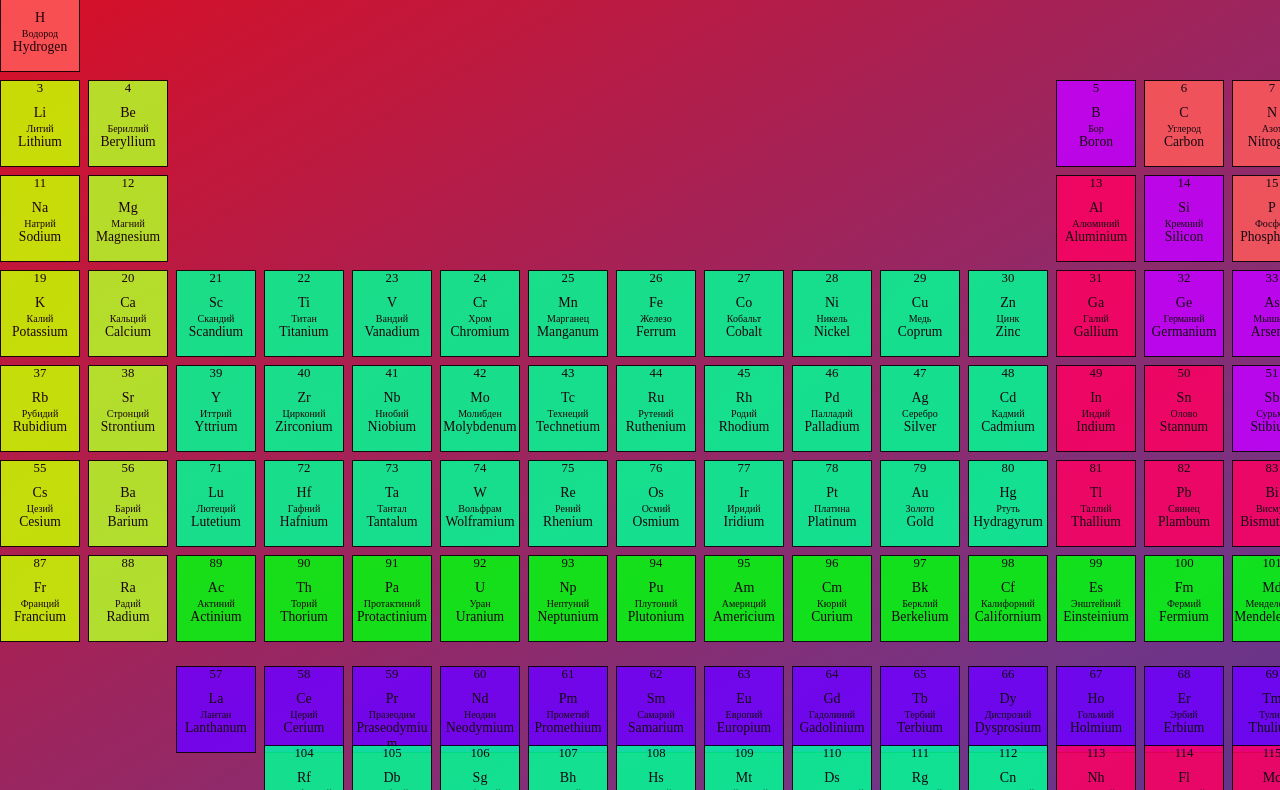
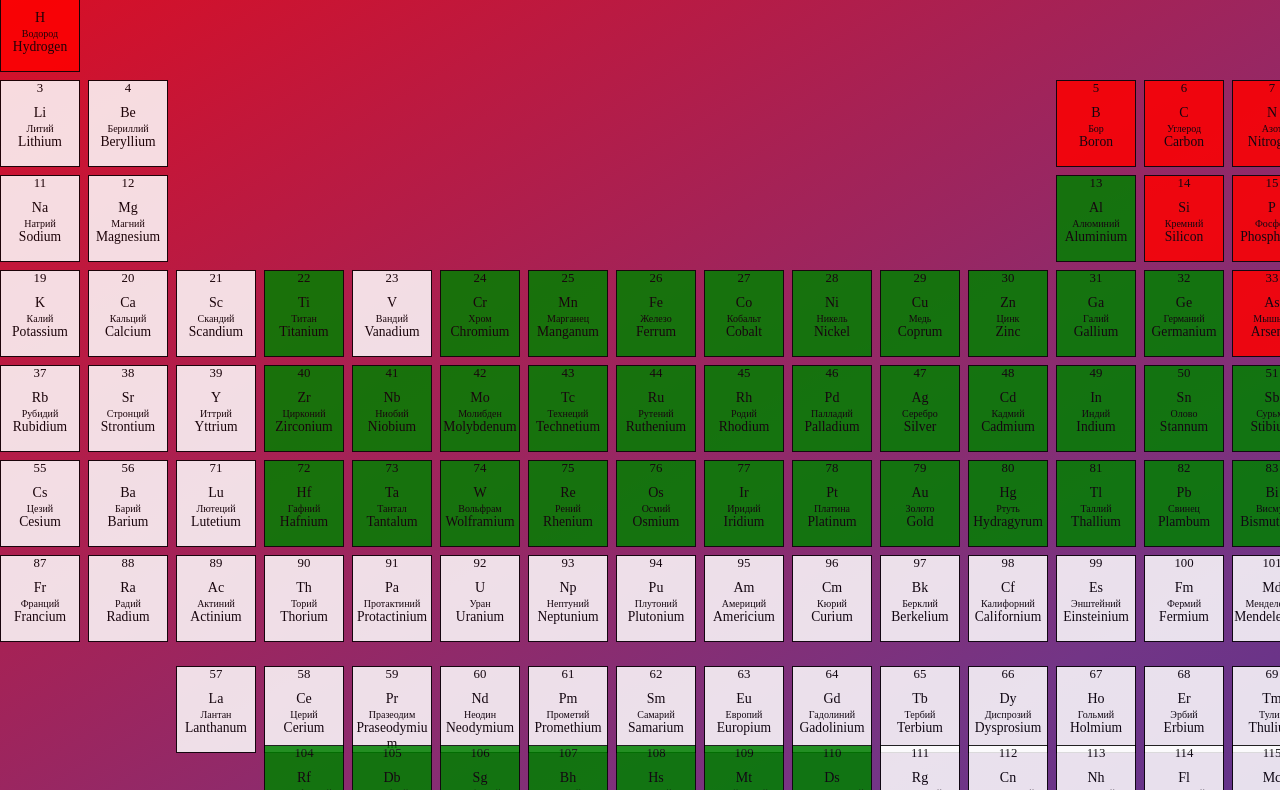
Before and after one commit to Seregan27/Mendeleev, a plain HTML site: page index.html in a window 1280 px wide. Shown: the part 52-842 px from the top of the page. Drawn offline with nearby package versions, Linux system fonts and the light colour scheme.

Commit message:
Add files via upload

```diff
--- a/index.html
+++ b/index.html
@@ -19,13 +19,13 @@
    Переодическая таблица Менделеева</h1>
 
    <div class='p-Table' aria-labelledby='page-title'>
-   <div tabindex='0' class='ele ele-1 d-nonmetal gas'>
+   <div tabindex='0' class='ele ele-1 n-gas1'>
       <div  class='ele-name' title='Hydrogen'><a href="https://seregan27.github.io/Hydrogen/">
          H
        <p>Водород</p>
        </div></a>
    </div>
-   <div tabindex='0' class='ele ele-2 n-gas gas'>
+   <div tabindex='0' class='ele ele-2 n-gas'>
       <div class='ele-name' title='Helium'> <a href="https://seregan27.github.io/Helium/">
          He
          <p>Гелий</p>
@@ -43,37 +43,37 @@
          <p>Бериллий</p>
       </div> </a>
    </div>
-   <div tabindex='0' class='ele ele-5 metalloid'>
+   <div tabindex='0' class='ele ele-5 n-gas1'>
       <div class='ele-name' title='Boron'> <a href="https://seregan27.github.io/Borum/">
          B
          <p>Бор</p>
       </div> </a>
    </div>
-   <div tabindex='0' class='ele ele-6 d-nonmetal gas'>
+   <div tabindex='0' class='ele ele-6 n-gas1'>
       <div class='ele-name' title='Carbon'> <a href=" https://seregan27.github.io/Carbon/">
          C
          <p>Углерод</p>
       </div> </a>
    </div>
-   <div tabindex='0' class='ele ele-7 d-nonmetal gas'>
+   <div tabindex='0' class='ele ele-7 n-gas1'>
          <div class='ele-name' title='Nitrogen'> <a href="https://seregan27.github.io/Nitrogen/">
          N
          <p>Азот</p>
       </div> </a>
    </div>
-   <div tabindex='0' class='ele ele-8 d-nonmetal gas'>
+   <div tabindex='0' class='ele ele-8 n-gas1'>
       <div class='ele-name' title='Oxygen'> <a href="https://seregan27.github.io/Oxygen/">
          O
          <p>Кислород</p>
       </div> </a>
    </div>
-   <div tabindex='0' class='ele ele-9  galogen'>
+   <div tabindex='0' class='ele ele-9  n-gas1'>
       <div class='ele-name' title='Fluorine'> <a href="https://seregan27.github.io/Fluorine/">
          F
          <p>Фтор</p>
       </div> </a>
    </div>
-   <div tabindex='0' class='ele ele-10 n-gas gas'>
+   <div tabindex='0' class='ele ele-10 n-gas1'>
       <div class='ele-name' title='Neon'> <a href="https://seregan27.github.io/Neon/">
          Ne
          <p>Неон</p>
@@ -91,37 +91,37 @@
          <p>Магний</p>
       </div> </a>
    </div>
-   <div tabindex='0' class='ele ele-13 pTransition-metal'>
+   <div tabindex='0' class='ele ele-13 alearth-metal1'>
       <div class='ele-name' title='Aluminium'> <a href="https://seregan27.github.io/Aluminium/">
          Al
          <p>Алюминий</p>
       </div> </a>
    </div>
-   <div tabindex='0' class='ele ele-14 metalloid'>
+   <div tabindex='0' class='ele ele-14 n-gas1'>
       <div class='ele-name' title='Silicon'> <a href="https://seregan27.github.io/Silicon/">
          Si
          <p>Кремний</p>
       </div> </a>
    </div>
-   <div tabindex='0' class='ele ele-15 d-nonmetal'>
+   <div tabindex='0' class='ele ele-15 n-gas1'>
       <div class='ele-name' title='Phosphorus'>  <a href="https://seregan27.github.io/Phosphorus/">
          P
          <p>Фосфор</p>
       </div> </a>
    </div>
-   <div tabindex='0' class='ele ele-16 d-nonmetal'>
+   <div tabindex='0' class='ele ele-16 n-gas1'>
       <div class='ele-name' title='Sulfur'> <a href="https://seregan27.github.io/Sulfur/">
          S
          <p>Сера</p>
       </div> </a>
    </div>
-   <div tabindex='0' class='ele ele-17  galogen'>
+   <div tabindex='0' class='ele ele-17  n-gas1'>
       <div class='ele-name' title='Chlorium'> <a href="https://seregan27.github.io/Chlorum/">
          Cl
          <p>Хлор</p>
       </div> </a>
    </div>
-   <div tabindex='0' class='ele ele-18 n-gas gas'>
+   <div tabindex='0' class='ele ele-18 n-gas1'>
       <div class='ele-name' title='Argon'> <a href="https://seregan27.github.io/Argon/">
          Ar
          <p>Аргон</p>
@@ -145,7 +145,7 @@
          <p>Скандий</p>
       </div> </a>
    </div>
-   <div tabindex='0' class='ele ele-22 trans'>
+   <div tabindex='0' class='ele ele-22 alearth-metal1'>
       <div class='ele-name' title='Titanium'> <a href="https://seregan27.github.io/Titanium/">
          Ti
          <p>Титан</p>
@@ -157,79 +157,79 @@
          <p>Вандий</p>
       </div> </a>
    </div>
-   <div tabindex='0' class='ele ele-24 trans'>
+   <div tabindex='0' class='ele ele-24 alearth-metal1'>
       <div class='ele-name' title='Chromium'> <a href="https://seregan27.github.io/Chromium/">
          Cr
          <p>Хром</p>
       </div> </a>
    </div>
-   <div tabindex='0' class='ele ele-25 trans'>
+   <div tabindex='0' class='ele ele-25 alearth-metal1'>
       <div class='ele-name' title='Manganum'> <a href="https://seregan27.github.io/Manganum/">
          Mn
          <p>Марганец</p>
       </div> </a>
    </div>
-   <div tabindex='0' class='ele ele-26 trans'>
+   <div tabindex='0' class='ele ele-26 alearth-metal1'>
       <div class='ele-name' title='Ferrum'> <a href="https://seregan27.github.io/Ferrum/">
          Fe
          <p>Железо</p>
       </div> </a>
    </div>
-   <div tabindex='0' class='ele ele-27 trans'>
+   <div tabindex='0' class='ele ele-27 alearth-metal1'>
       <div class='ele-name' title='Cobalt'> <a href="https://seregan27.github.io/Cobaltum/">
          Co
          <p>Кобальт</p>
       </div> </a>
    </div>
-   <div tabindex='0' class='ele ele-28 trans'>
+   <div tabindex='0' class='ele ele-28 alearth-metal1'>
       <div class='ele-name' title='Nickel'> <a href="https://seregan27.github.io/Niccolum/">
          Ni
          <p>Никель</p>
       </div> </a>
    </div>
-   <div tabindex='0' class='ele ele-29 trans'>
+   <div tabindex='0' class='ele ele-29 alearth-metal1'>
       <div class='ele-name' title='Coprum'> <a href="https://seregan27.github.io/Cuprum/">
          Cu
          <p>Медь</p>
       </div> </a>
    </div>
-   <div tabindex='0' class='ele ele-30 trans'>
+   <div tabindex='0' class='ele ele-30 alearth-metal1'>
       <div class='ele-name' title='Zinc'> <a href="https://seregan27.github.io/Zincum/">
          Zn
          <p>Цинк</p>
       </div> </a>
    </div>
-   <div tabindex='0' class='ele ele-31 pTransition-metal'>
+   <div tabindex='0' class='ele ele-31 alearth-metal1'>
       <div class='ele-name' title='Gallium'> <a href="https://seregan27.github.io/Gallium/">
          Ga
          <p>Галий</p>
       </div> </a>
    </div>
-   <div tabindex='0' class='ele ele-32 metalloid'>
+   <div tabindex='0' class='ele ele-32 alearth-metal1'>
       <div class='ele-name' title='Germanium'> <a href="https://seregan27.github.io/Germ-nium/">
          Ge
          <p>Германий</p>
       </div> </a>
    </div>
-   <div tabindex='0' class='ele ele-33 metalloid'>
+   <div tabindex='0' class='ele ele-33 n-gas1'>
       <div class='ele-name' title='Arsenic'> <a href="https://seregan27.github.io/Arsenicum/">
          As
          <p>Мышьяк</p>
       </div> </a>
    </div>
-   <div tabindex='0' class='ele ele-34 d-nonmetal'>
+   <div tabindex='0' class='ele ele-34 n-gas1'>
       <div class='ele-name' title='Selenium'> <a href="https://seregan27.github.io/Selenium/">
          Se
          <p>Селен</p>
       </div> </a>
    </div>
-   <div tabindex='0' class='ele ele-35  galogen'>
+   <div tabindex='0' class='ele ele-35 n-gas1'>
       <div class='ele-name' title='Bromum'> <a href="https://seregan27.github.io/Bromum/">
          Br
          <p>Бром</p>
       </div> </a>
    </div>
-   <div tabindex='0' class='ele ele-36 n-gas gas'>
+   <div tabindex='0' class='ele ele-36 n-gas1'>
       <div class='ele-name' title='Krypton'> <a href="https://seregan27.github.io/Krypton/">
          Kr
          <p>Криптон</p>
@@ -253,91 +253,91 @@
          <p>Иттрий</p>
       </div> </a>
    </div>
-   <div tabindex='0' class='ele ele-40 trans'>
+   <div tabindex='0' class='ele ele-40 alearth-metal1'>
       <div class='ele-name' title='Zirconium'> <a href="https://seregan27.github.io/Zirconium/">
          Zr
          <p>Цирконий</p>
       </div> </a>
    </div>
-   <div tabindex='0' class='ele ele-41 trans'>
+   <div tabindex='0' class='ele ele-41 alearth-metal1'>
       <div class='ele-name' title='Niobium'> <a href="https://seregan27.github.io/Niobium/">
          Nb
          <p>Ниобий</p>
       </div> </a>
    </div>
-   <div tabindex='0' class='ele ele-42 trans'>
+   <div tabindex='0' class='ele ele-42 alearth-metal1'>
       <div class='ele-name' title='Molybdenum'> <a href="https://seregan27.github.io/Molybdaenum/">
          Mo
          <p>Молибден</p>
       </div> </a>
    </div>
-   <div tabindex='0' class='ele ele-43 trans'>
+   <div tabindex='0' class='ele ele-43 alearth-metal1'>
       <div class='ele-name' title='Technetium'> <a href="https://seregan27.github.io/Technetium/">
          Tc
          <p>Технеций</p>
       </div> </a>
    </div>
-   <div tabindex='0' class='ele ele-44 trans'>
+   <div tabindex='0' class='ele ele-44 alearth-metal1'>
       <div class='ele-name' title='Ruthenium'> <a href="https://seregan27.github.io/Ruthenium/">
          Ru
          <p>Рутений</p>
       </div> </a>
    </div>
-   <div tabindex='0' class='ele ele-45 trans'>
+   <div tabindex='0' class='ele ele-45 alearth-metal1'>
       <div class='ele-name' title='Rhodium'> <a href="https://seregan27.github.io/Rhodium/">
          Rh
          <p>Родий</p>
       </div> </a>
    </div>
-   <div tabindex='0' class='ele ele-46 trans'>
+   <div tabindex='0' class='ele ele-46 alearth-metal1'>
       <div class='ele-name' title='Palladium'> <a href="https://seregan27.github.io/Palladium/">
          Pd
          <p>Палладий</p>
       </div> </a>
    </div>
-   <div tabindex='0' class='ele ele-47 trans'>
+   <div tabindex='0' class='ele ele-47 alearth-metal1'>
       <div class='ele-name' title='Silver'> <a href="https://seregan27.github.io/Silver/">
          Ag
           <p>Серебро</p>
       </div> </a>
    </div>
-   <div tabindex='0' class='ele ele-48 trans'>
+   <div tabindex='0' class='ele ele-48 alearth-metal1'>
       <div class='ele-name' title='Cadmium'> <a href="https://seregan27.github.io/Cadmium/">
          Cd
          <p>Кадмий</p>
       </div></a>
    </div>
-   <div tabindex='0' class='ele ele-49 pTransition-metal'>
+   <div tabindex='0' class='ele ele-49 alearth-metal1'>
       <div class='ele-name' title='Indium'> <a href="https://seregan27.github.io/Indium/">
          In
          <p>Индий</p>
       </div>  </a>
    </div>
-   <div tabindex='0' class='ele ele-50 pTransition-metal'>
+   <div tabindex='0' class='ele ele-50 alearth-metal1'>
       <div class='ele-name' title='Stannum'> <a href="https://seregan27.github.io/Stannum/">
          Sn
          <p>Олово</p>
       </div> </a>
    </div>
-   <div tabindex='0' class='ele ele-51 metalloid'>
+   <div tabindex='0' class='ele ele-51 alearth-metal1'>
       <div class='ele-name' title='Stibium'> <a href="https://seregan27.github.io/Stibium/">
          Sb
          <p>Сурьма</p>
       </div> </a>
    </div>
-   <div tabindex='0' class='ele ele-52 metalloid'>
+   <div tabindex='0' class='ele ele-52 n-gas1'>
       <div class='ele-name' title='Tellurium'> <a href="https://seregan27.github.io/Tellurium/">
          Te
          <p>Теллур</p>
       </div> </a>
    </div>
-   <div tabindex='0' class='ele ele-53 galogen'>
+   <div tabindex='0' class='ele ele-53 n-gas1'>
       <div class='ele-name' title='Iodum'> <a href="https://seregan27.github.io/Iodum/">
          I
          <p>Иод</p>
       </div> </a>
    </div>
-   <div tabindex='0' class='ele ele-54 n-gas gas'>
+   <div tabindex='0' class='ele ele-54 n-gas1'>
       <div class='ele-name' title='Xenon'> <a href="https://seregan27.github.io/Xenon/">
          Xe
          <p>Ксенон</p>
@@ -445,91 +445,91 @@
          <p>Лютеций</p>
       </div> </a>
    </div>
-   <div tabindex='0' class='ele ele-72 trans'>
+   <div tabindex='0' class='ele ele-72 alearth-metal1'>
       <div class='ele-name' title='Hafnium'> <a href="https://seregan27.github.io/Hafnium/">
          Hf
          <p>Гафний</p>
       </div> </a>
    </div>
-   <div tabindex='0' class='ele ele-73 trans'>
+   <div tabindex='0' class='ele ele-73 alearth-metal1'>
       <div class='ele-name' title='Tantalum'> <a href="https://seregan27.github.io/Tantalum/">
          Ta
          <p>Тантал</p>
       </div> </a>
    </div>
-   <div tabindex='0' class='ele ele-74 trans'>
+   <div tabindex='0' class='ele ele-74 alearth-metal1'>
       <div class='ele-name' title='Wolframium'>  <a href="https://seregan27.github.io/Wolframium/">
          W
          <p>Вольфрам</p>
       </div> </a>
    </div>
-   <div tabindex='0' class='ele ele-75 trans'>
+   <div tabindex='0' class='ele ele-75 alearth-metal1'>
       <div class='ele-name' title='Rhenium'> <a href="https://seregan27.github.io/Rhenium/">
          Re
          <p>Рений</p>
       </div> </a>
    </div>
-   <div tabindex='0' class='ele ele-76 trans'>
+   <div tabindex='0' class='ele ele-76 alearth-metal1'>
       <div class='ele-name' title='Osmium'> <a href="https://seregan27.github.io/osmium/">
          Os
          <p>Осмий</p>
       </div> </a>
    </div>
-   <div tabindex='0' class='ele ele-77 trans'>
+   <div tabindex='0' class='ele ele-77 alearth-metal1'>
       <div class='ele-name' title='Iridium'> <a href="https://seregan27.github.io/Iridium/">
          Ir
          <p>Иридий</p>
       </div> </a>
    </div>
-   <div tabindex='0' class='ele ele-78 trans'>
+   <div tabindex='0' class='ele ele-78 alearth-metal1'>
       <div class='ele-name' title='Platinum'> <a href="https://seregan27.github.io/Platinum/">
          Pt
          <p>Платина</p>
       </div> </a>
    </div>
-   <div tabindex='0' class='ele ele-79 trans'>
+   <div tabindex='0' class='ele ele-79 alearth-metal1'>
       <div class='ele-name' title='Gold'> <a href="https://seregan27.github.io/Aurum/">
          Au
          <p>Золото</p>
       </div> </a>
    </div>
-   <div tabindex='0' class='ele ele-80 trans'>
+   <div tabindex='0' class='ele ele-80 alearth-metal1'>
       <div class='ele-name' title='Hydragyrum'> <a href="https://seregan27.github.io/Hydrargyrum/">
          Hg
        <p>Ртуть</p>
       </div> </a>
    </div>
-   <div tabindex='0' class='ele ele-81 pTransition-metal'>
+   <div tabindex='0' class='ele ele-81 alearth-metal1'>
       <div class='ele-name' title='Thallium'> <a href="https://seregan27.github.io/Thallium/">
          Tl
          <p>Таллий</p>
       </div> </a>
    </div>
-   <div tabindex='0' class='ele ele-82 pTransition-metal'>
+   <div tabindex='0' class='ele ele-82 alearth-metal1'>
       <div class='ele-name' title='Plambum'> <a href="https://seregan27.github.io/Plumbum/">
          Pb
          <p>Свинец</p>
       </div> </a>
    </div>
-   <div tabindex='0' class='ele ele-83 pTransition-metal'>
+   <div tabindex='0' class='ele ele-83 alearth-metal1'>
       <div class='ele-name' title='Bismuthum'> <a href="https://seregan27.github.io/Bismuthum/">
          Bi
          <p>Висмут</p>
       </div> </a>
    </div>
-   <div tabindex='0' class='ele ele-84 metalloid'>
+   <div tabindex='0' class='ele ele-84 alearth-metal1'>
       <div class='ele-name' title='Polonium'> <a href="https://seregan27.github.io/Polonium/">
          Po
          <p>Полоний</p>
       </div> </a>
    </div>
-   <div tabindex='0' class='ele ele-85 galogen'>
+   <div tabindex='0' class='ele ele-85 n-gas1'>
       <div class='ele-name' title='Astatium'> <a href="https://seregan27.github.io/Astatium/">
          At
          <p>Астат</p>
       </div> </a>
    </div>
-   <div tabindex='0' class='ele ele-86 n-gas gas'>
+   <div tabindex='0' class='ele ele-86 n-gas1'>
       <div class='ele-name' title='Radon'> <a href="https://seregan27.github.io/Radon/">
          Rn
          <p>Радон</p>
@@ -637,43 +637,43 @@
          <p>Лоуренсий</p>
       </div> </a>
    </div>
-   <div tabindex='0' class='ele ele-104 trans'>
+   <div tabindex='0' class='ele ele-104 alearth-metal1'>
       <div class='ele-name' title='Rutherfordium'> <a href="https://seregan27.github.io/Rutherfordium/">
          Rf
          <p>Резерфордий</p>
       </div> </a>
    </div>
-   <div tabindex='0' class='ele ele-105 trans'>
+   <div tabindex='0' class='ele ele-105 alearth-metal1'>
       <div class='ele-name' title='Dubnium'> <a href="https://seregan27.github.io/Dubnium/">
          Db
         <p>Дубний</p>
       </div> </a>
    </div>
-   <div tabindex='0' class='ele ele-106 trans'>
+   <div tabindex='0' class='ele ele-106 alearth-metal1'>
       <div class='ele-name' title='Seaborgium'> <a href="https://seregan27.github.io/Seaborgium/">
          Sg
          <p>Сиборгий</p>
       </div> </a>
    </div>
-   <div tabindex='0' class='ele ele-107 trans'>
+   <div tabindex='0' class='ele ele-107 alearth-metal1'>
       <div class='ele-name' title='Bohrium'> <a href="https://seregan27.github.io/Bohrium/">
          Bh
          <p>Борий</p>
       </div> </a>
    </div>
-   <div tabindex='0' class='ele ele-108 trans'>
+   <div tabindex='0' class='ele ele-108 alearth-metal1'>
       <div class='ele-name' title='Hassium'> <a href="https://seregan27.github.io/Hassium/">
          Hs
          <p>Хассий</p>
       </div> </a>
    </div>
-   <div tabindex='0' class='ele ele-109 trans'>
+   <div tabindex='0' class='ele ele-109 alearth-metal1'>
       <div class='ele-name' title='Meitnerium'> <a href="https://seregan27.github.io/Meitnerium/">
          Mt
          <p>Мейтнерий</p>
       </div> </a>
    </div>
-   <div tabindex='0' class='ele ele-110 trans'>
+   <div tabindex='0' class='ele ele-110 alearth-metal1'>
       <div class='ele-name' title='Darmstadtium'> <a href="https://seregan27.github.io/Darmstadtium/">
          Ds
          <p>Дармаштадтий</p>
--- a/style.css
+++ b/style.css
@@ -188,7 +188,7 @@ body{
   }
 
   .lan {
-	  background-color: #6f00ff;
+	  background-color: #ffffff;
   }
 
   .actinide {
@@ -196,15 +196,15 @@ body{
   }
 
   .al-metal {
-	  background-color: #c8ff00;
+	  background-color: #ffffff;
   }
 
   .alearth-metal {
-	  background-color: #b4ff28;
+	  background-color: #ffffff;
   }
 
   .d-nonmetal {
-	  background-color: #ff5a5a;
+	  background-color: #ff0000;
   }
 
   .patomic-nonmetal {
@@ -212,19 +212,19 @@ body{
   }
 
   .pTransition-metal {
-	  background-color: rgb(255, 0, 98);
+	  background-color: rgb(255, 255, 255);
   }
 
   .metalloid {
-	  background-color: rgb(195, 0, 255);
+	  background-color: rgb(255, 255, 255);
   }
 
   .n-gas {
-	  background-color: #ff0000;
+	  background-color: #ffffff;
   }
 
   .trans {
-	  background-color: #00ff95
+	  background-color: #ffffff
   }
 
   .liquid {
@@ -235,10 +235,10 @@ body{
 	  color: rgb(0, 0, 0);
   }
   .act-group{
-  background-color: #00ff0d;
+  background-color: #ffffff;
   }
   .galogen{
-    background-color: #ffbb00;
+    background-color: #ffffff;
   }
   .Text1{
 	  font-size: 16px;
@@ -252,3 +252,11 @@ body{
 	  color: black;
 	  font-size: 14px;
   }
+  .n-gas1{
+margin-right: px;
+background-color: #ff0000;
+  }
+  .alearth-metal1{
+    margin-right: px;
+    background-color: green;
+  }
```
